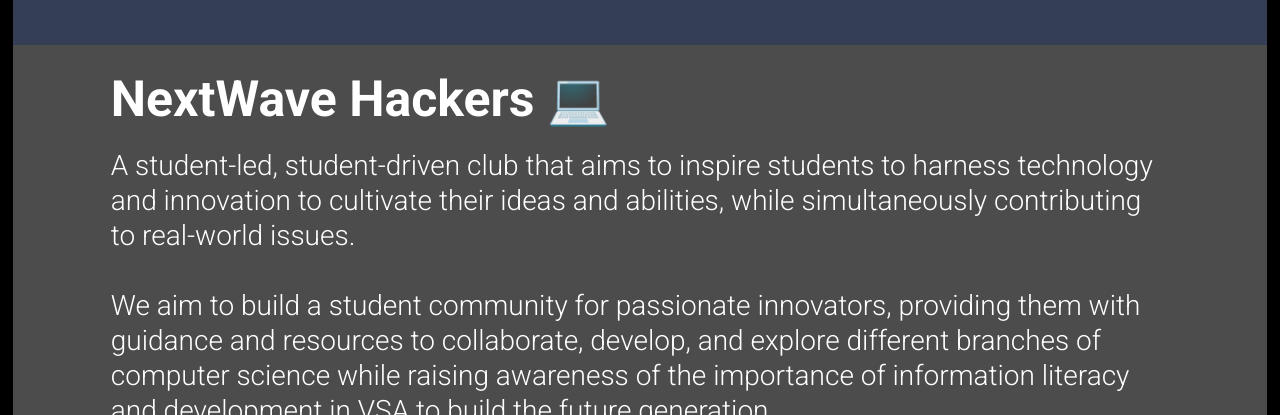
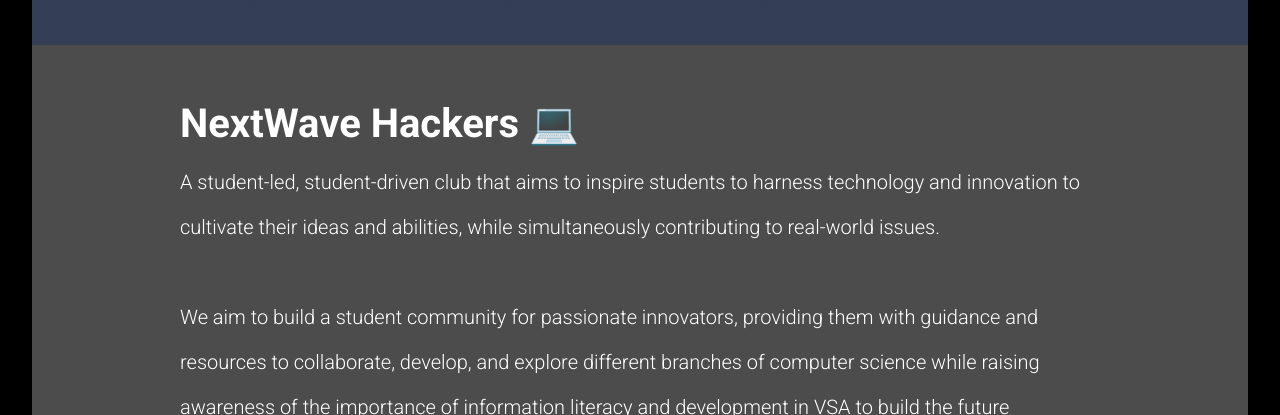
Before and after one commit to godCoderXYZ/promotion-site, a React (Create React App) app: page / in a window 1280 px wide. Shown: the part 2385-2800 px from the top of the page. Built offline with nearby package versions, Linux system fonts and the light colour scheme.

Commit message:
v1.0 - Padding + Spacing Rework

```diff
--- a/src/App.css
+++ b/src/App.css
@@ -16,7 +16,7 @@
   font-size: calc(10px + 2vmin);
   color: white;
 
-  max-width: 98%;
+  max-width: 95%;
   margin: auto;
 }
 
@@ -312,17 +312,19 @@
 
   background-color: #4C4C4C;
 
-  padding-left: 98px;
-  padding-right: 98px;
+  padding-left: 148px;
+  padding-right: 148px;
 
   padding-top: 25px;
   padding-bottom: 25px;
 }
 
 #introduction-header {
+  margin-top: 30px;
+
   font-weight: bold;
 
-  font-size: 50px;
+  font-size: 40px;
 }
 
 .body-text1 {
@@ -332,20 +334,25 @@
 
   /* vertical-align: middle; */
 
-  font-weight: 300;
-  font-size: 28px;
-  line-height: 35px;
+  font-weight: 350;
+  font-size: 20px;
+  line-height: 45px;
 }
 
 #introduction-body {
   margin-top: 20px;
-  height: 280px;
+  margin-bottom: 20px;
+
+  height: 300px;
+
+  display: flex;
+  align-items: center;
 }
 
 .objectives {
   position: relative;
 
-  padding-left: 98px;
+  padding-left: 148px;
   padding-right: 42.86px;
 
   padding-top: 36px;
@@ -359,7 +366,7 @@
   border-top-right-radius: 25px;
   border-bottom-right-radius: 25px;
 
-  width: 695.14px;
+  width: 580px;
 
   color: black;
 
@@ -368,7 +375,7 @@
 
 .header-text1 {
   font-weight: bold;
-  font-size: 36px;
+  font-size: 30px;
 }
 
 /* #objectives-header {
@@ -388,7 +395,7 @@
   position: relative;
 
   padding-left: 46.71px;
-  padding-right: 131px;
+  padding-right: 148px;
 
   padding-top: 38px;
   padding-bottom: 38px;
@@ -401,7 +408,7 @@
   border-top-left-radius: 25px;
   border-bottom-left-radius: 25px;
 
-  width: 676.29px;
+  width: 550px;
 
   background-color: #23324C;
 }
@@ -452,7 +459,7 @@
   height: 331.92px;
   width: 278.79px;
 
-  margin-left: 171.68px;
+  margin-left: 120px;
   margin-right: auto;
 }
 
@@ -465,13 +472,13 @@
   width: 752.85px;
 
   margin-left: auto;
-  margin-right: 171.68px;
+  margin-right: 120px;
 
   text-align: left;
 
   font-family: "Roboto", sans-serif;
 
-  font-size: 30.85px;
+  font-size: 28px;
   font-weight: 300;
 }
 
@@ -516,14 +523,14 @@
 .l-branch-block, .r-branch-block {
   position: relative;
 
-  width: 807px;
-  height: 204px;
+  width: 507px;
+  height: 150px;
 
   background-color: #2B3442;
 
   font-family: "Roboto", sans-serif;
   font-weight: bold;
-  font-size: 52px;
+  font-size: 34px;
 
   text-align: center;
   overflow: hidden;
@@ -532,16 +539,16 @@
   justify-content: center;
   align-items: center;
 
-  box-shadow: 4px 8px 5px black;
+  box-shadow: 4px 6px 5px black;
 }
 
-.l-branch-block:hover, .r-branch-block:hover {
+/* .l-branch-block:hover, .r-branch-block:hover {
   background-color: #212d41;
   box-shadow: 2px 4px 5px black;
   cursor: pointer;
-}
+} */
 
-#branch-block-1:hover ~ #branch-description-1 {
+/* #branch-block-1:hover ~ #branch-description-1 {
   transform: translateY(0%) scaleX(100%) scaleY(100%);
 }
 
@@ -559,11 +566,14 @@
 
 #branch-block-5:hover ~ #branch-description-5 {
   transform: translateY(0%) scaleX(100%) scaleY(100%);
-}
+} */
 
 .r-branch-block {
   margin-left: auto;
   margin-right: 0px;
+
+  padding-left: 50px;
+  padding-right: 150px;
 
   border-top-left-radius: 50px;
   border-bottom-left-radius: 50px;
@@ -572,6 +582,9 @@
 .l-branch-block {
   margin-left: 0px;
   margin-right: auto;
+
+  padding-left: 150px;
+  padding-right: 50px;
 
   border-top-right-radius: 50px;
   border-bottom-right-radius: 50px;
@@ -594,19 +607,20 @@
 .r-branch-description, .l-branch-description {
   position: relative;
 
-  width: 704px;
+  width: 504px;
 
   font-family: 'Syne', sans-serif;
   font-weight: 400;
-  font-size: 36px;
+  font-size: 28px;
+  line-height: 40px;
 
   text-align: left;
 
   margin-top: 65px;
   margin-bottom: 100px;
 
-  transform: translateY(-100%) scaleX(50%) scaleY(0%);
-  transition: all 0.4s ease-in-out;
+  /* transform: translateY(-100%) scaleX(50%) scaleY(0%);
+  transition: all 0.4s ease-in-out; */
 }
 
 .r-branch-description {
--- a/src/App.js
+++ b/src/App.js
@@ -6,7 +6,7 @@
 
 import treeImage from './tree.png';
 import nextwaveLogo1 from './nextwave-logo1.png';
-import treeBranchImage from './tree-branch.png';
+// import treeBranchImage from './tree-branch.png';
 
 import branch1Icon from './branch1icon.png';
 import branch2Icon from './branch2icon.png';
@@ -181,10 +181,10 @@
           <img id="tree-image" src={treeImage} alt="Tree"/>
           <p id="branch-intro-body">
             <span style={{fontSize: "36px", fontWeight: "normal"}}>Learning Programming is like <b>climbing a tree. </b></span>
-            <span style={{fontSize: "34.88px", fontWeight: "normal"}}><br/><br/></span>
+            <span style={{fontSize: "20px", fontWeight: "normal"}}><br/><br/><br/></span>
             There are so many different aspects and skills of programming to learn, so many pathways to explore, and so many applications of programming in the real-world today.
-            <span style={{fontSize: "34.88px"}}><br/><br/></span>
-            We call these aspects <b>BRANCHES</b>.
+            <span style={{fontSize: "25px"}}><br/><br/><br/></span>
+            We call these aspects <b>BRANCHES</b>.<br/>
           </p>
         </div>
 
@@ -228,8 +228,8 @@
 
               <img class="l-branch-icon" src={branch3Icon} alt="Branch 3 Icon"/>
 
-              <div className="l-branch-block" id="branch-block-4" style={{width:"656px", backgroundColor:"#50008A99"}}>
-                <p style={{width:"471px"}}>
+              <div className="l-branch-block" id="branch-block-4" style={{width:"356px", backgroundColor:"#50008A99"}}>
+                <p style={{width:"200px"}}>
                   Bloom
                 </p>
               </div>
```
